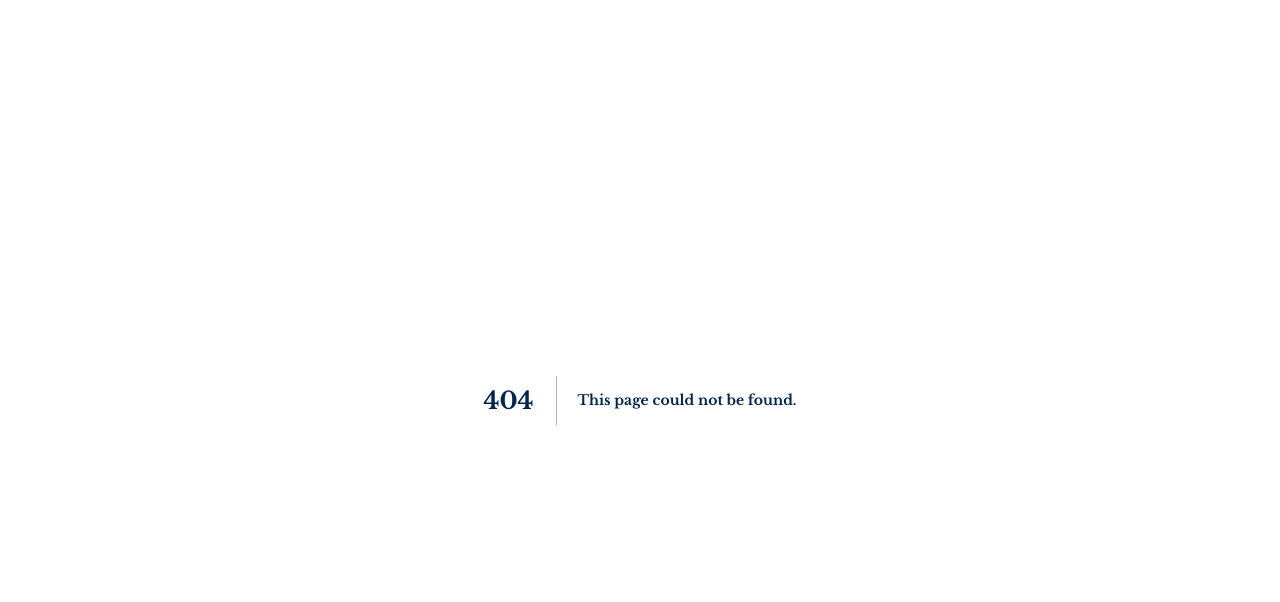
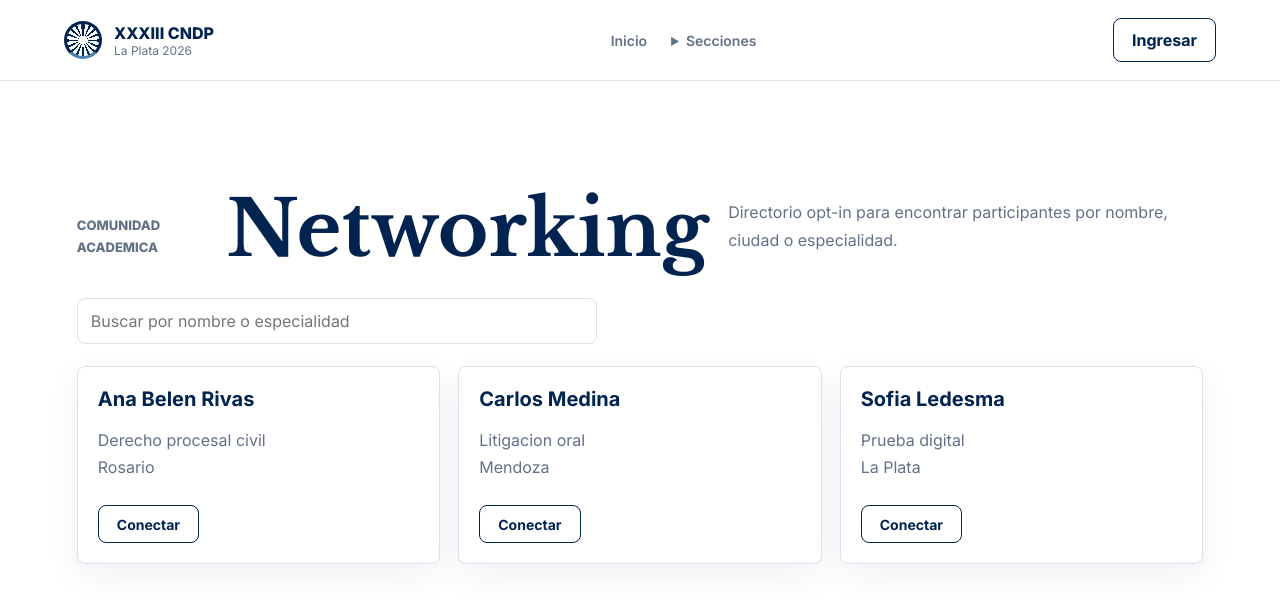
Before and after one commit to abugvila/congresoapp, a Next.js app: page /networking in a window 1280 px wide. Before the commit this address had no page. Shown: the top 602 px of the page. Built offline with nearby package versions, Linux system fonts and the light colour scheme.

Commit message:
Add networking route

```diff
--- /dev/null
+++ b/app/networking/page.jsx
@@ -0,0 +1,26 @@
+import NetworkingDirectory from "../components/NetworkingDirectory";
+import SiteHeader from "../components/SiteHeader";
+
+export const metadata = {
+  title: "Networking | XXXIII CNDP",
+};
+
+export default function NetworkingPage() {
+  return (
+    <>
+      <SiteHeader />
+      <main>
+        <section className="section page-section">
+          <div className="section-heading stacked">
+            <p className="eyebrow">Comunidad academica</p>
+            <h1>Networking</h1>
+            <p>
+              Directorio opt-in para encontrar participantes por nombre, ciudad o especialidad.
+            </p>
+          </div>
+          <NetworkingDirectory />
+        </section>
+      </main>
+    </>
+  );
+}
```
